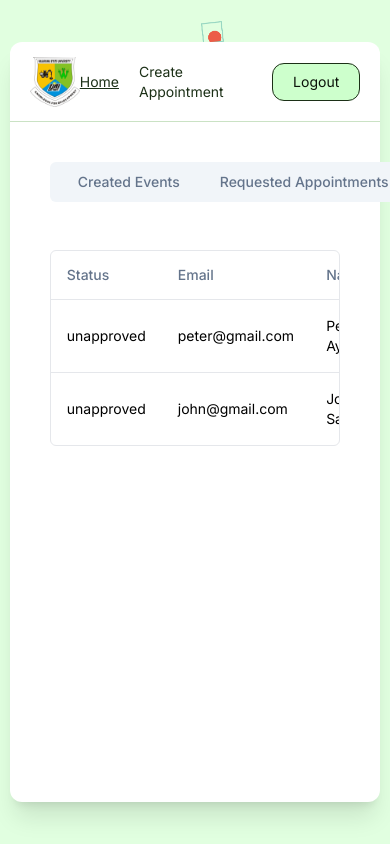
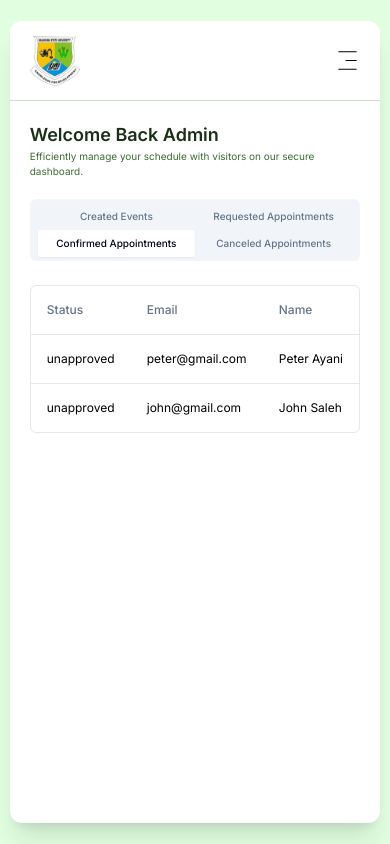
Before and after one commit to heysolomon/appointment-system, a Next.js app: page /admin/dashboard in a window 390 px wide. Built offline with nearby package versions, Linux system fonts and the light colour scheme.

Commit message:
responsiveness admin

```diff
--- a/app/admin/dashboard/create%20appointment/page.tsx
+++ b/app/admin/dashboard/create%20appointment/page.tsx
@@ -40,8 +40,8 @@ const BookAppointment = () => {
     },
   ]
   return (
-    <div className='grid grid-cols-2 gap-4'>
-      <div className='border-r border-r-dark_green-600 max-h-[97%] py-5 px-10'>
+    <div className='grid grid-cols-1 md:grid-cols-2 gap-4'>
+      <div className='border-r border-r-dark_green-600 max-h-[97%] py-5 px-10 hidden md:block'>
         <h1 className="text-dark_green-500 font-semibold text-xl">Create an appointment schedule</h1>
         <p className='text-sm text-dark_green-600'>Please enter schedule details</p>
         <div className='w-[80%] max-w-[500px]'>
@@ -50,7 +50,11 @@ const BookAppointment = () => {
       </div>
 
       <div className='p-5'>
-        <div className='grid grid-cols-2 gap-5 mt-5'>
+        <div className='md:hidden'>
+          <h1 className="text-dark_green-500 font-semibold text-xl">Create an appointment schedule</h1>
+          <p className='text-sm text-dark_green-600'>Please enter schedule details</p>
+        </div>
+        <div className='grid grid-cols-1 md:grid-cols-2 gap-5 mt-5'>
           <div>
             <label htmlFor="description" className="text-sm font-semibold">Select Available Dates</label>
             <CalendarComponent />
--- a/app/admin/dashboard/layout.tsx
+++ b/app/admin/dashboard/layout.tsx
@@ -6,6 +6,8 @@ import React from 'react'
 import Link from 'next/link'
 import { NsukLogo } from '@/public/assets/icons/icons'
 import { usePathname } from 'next/navigation'
+import { Popover, PopoverContent, PopoverTrigger } from '@/components/ui/popover'
+import { CiMenuFries } from 'react-icons/ci'
 
 interface DLayout {
     children: React.ReactNode
@@ -17,11 +19,11 @@ const Layout = ({ children }: DLayout) => {
         <div className='w-screen h-screen flex flex-col items-center justify-center bg-tea_green-700 fixed'>
             <BackgroundImage />
             {/* nav */}
-            <div className='w-[95%] h-[90%] bg-white absolute z-50 shadow-xl rounded-xl'>
+            <div className='w-[95%] h-[95%] md:h-[90%] bg-white absolute z-50 shadow-xl rounded-xl'>
                 <div className='h-20 border-b border-b-dark_green-900 flex items-center justify-between px-5 text-sm'>
                     <NsukLogo />
 
-                    <ul className='flex items-center text-dark_green'>
+                    <ul className='hidden md:flex items-center text-dark_green'>
                         <Link href='/admin/dashboard' className={`hover:underline mr-5 ${pathname === "/admin/dashboard" && "underline"}`}>
                             <li>Home</li>
                         </Link>
@@ -32,6 +34,23 @@ const Layout = ({ children }: DLayout) => {
                         <li className='bg-tea_green-500 text-dark_green-200 border border-dark_green-500 py-2 px-5 rounded-xl flex items-center hover:shadow-md hover:cursor-pointer'>Logout</li>
 
                     </ul>
+                    <Popover>
+                        <PopoverTrigger className="md:hidden">
+                            <CiMenuFries size={25} />
+                        </PopoverTrigger>
+                        <PopoverContent>
+                            <ul className='text-dark_green text-sm'>
+                                <Link href='/admin/dashboard' className={`hover:underline mr-5 ${pathname === "/dashboard" && "underline"}`}>
+                                    <li>Home</li>
+                                </Link>
+                                <Link href='/admin/dashboard/create appointment' className={`hover:underline mr-5 ${pathname === "/admin/dashboard/create%20appointment" && "underline"}`}>
+                                    <li>Create Appointment</li>
+                                </Link>
+                                <li className='bg-tea_green-500 text-dark_green-200 border border-dark_green-500 py-2 px-5 rounded-xl flex items-center hover:shadow-md hover:cursor-pointer'>Logout</li>
+
+                            </ul>
+                        </PopoverContent>
+                    </Popover>
                 </div>
 
                 <div className='w-full h-full'>
--- a/app/admin/dashboard/page.tsx
+++ b/app/admin/dashboard/page.tsx
@@ -5,13 +5,17 @@ import React from 'react'
 
 const page = () => {
     return (
-        <div className='p-10 h-max'>
-            <Tabs defaultValue="upcoming" className="w-full">
-                <TabsList>
-                    <TabsTrigger value="create_event" className="px-5 text-sm">Created Events</TabsTrigger>
-                    <TabsTrigger value="requested" className="px-5 text-sm">Requested Appointments</TabsTrigger>
-                    <TabsTrigger value="upcoming" className="px-5 text-sm">Confirmed Appointments</TabsTrigger>
-                    <TabsTrigger value="canceled" className="px-5 text-sm">Canceled Appointments</TabsTrigger>
+        <div className='p-5 md:p-10 h-max'>
+            <div>
+                <h1 className="text-dark_green-500 font-semibold text-lg">Welcome Back Admin</h1>
+                <p className='text-[10px] md:text-xs text-dark_green-600'>Efficiently manage your schedule with visitors on our secure dashboard.</p>
+            </div>
+            <Tabs defaultValue="upcoming" className="w-full h-max mt-5">
+                <TabsList className='grid grid-cols-2 h-min lg:inline-flex'>
+                    <TabsTrigger value="create_event" className="px-5 text-[10px] md:text-sm">Created Events</TabsTrigger>
+                    <TabsTrigger value="requested" className="px-5 text-[10px] md:text-sm">Requested Appointments</TabsTrigger>
+                    <TabsTrigger value="upcoming" className="px-5 text-[10px] md:text-sm">Confirmed Appointments</TabsTrigger>
+                    <TabsTrigger value="canceled" className="px-5 text-[10px] md:text-sm">Canceled Appointments</TabsTrigger>
                 </TabsList>
                 <TabsContent value="create_event" className=''>
                     <div className='p-5'>
--- a/app/dashboard/book%20appointment/page.tsx
+++ b/app/dashboard/book%20appointment/page.tsx
@@ -7,8 +7,8 @@ import React from 'react'
 
 const BookAppointment = () => {
   return (
-    <div className='grid grid-cols-2 gap-4'>
-      <div className='border-r border-r-slate-400 h-full py-5 px-10'>
+    <div className='grid grid-cols-1 md:grid-cols-2 gap-4'>
+      <div className='border-r border-r-slate-400 h-full py-5 px-10 hidden md:block'>
         <h1 className="text-dark_green-500 font-semibold text-xl">Book appointment with VC</h1>
         <p className='text-sm text-dark_green-600'>Please enter booking info</p>
         <div className='w-[80%] max-w-[500px]'>
@@ -17,7 +17,7 @@ const BookAppointment = () => {
       </div>
 
       <div className='p-5'>
-        <div className='grid grid-cols-2 gap-5 mt-5'>
+        <div className='grid grid-cols-1 md:grid-cols-2 gap-5 mt-5'>
           <div>
             <label htmlFor="description" className="text-sm font-semibold">Select Date</label>
             <CalendarComponent />
--- a/components/admin/dashboard/upcoming_appointments/data-table.tsx
+++ b/components/admin/dashboard/upcoming_appointments/data-table.tsx
@@ -33,7 +33,7 @@ export function DataTable<TData, TValue>({
 
     return (
         <div className="rounded-md border">
-            <Table>
+            <Table className="text-xs md:text-sm">
                 <TableHeader>
                     {table.getHeaderGroups().map((headerGroup) => (
                         <TableRow key={headerGroup.id}>
--- a/components/admin/dashboard/upcoming_appointments/page.tsx
+++ b/components/admin/dashboard/upcoming_appointments/page.tsx
@@ -31,7 +31,7 @@ export default async function UpcomingAppoinments() {
     ]
 
     return (
-        <div className=" py-10">
+        <div className="py-4 md:py-5">
             <DataTable columns={columns} data={data} />
         </div>
     )
--- a/components/dashboard/upcoming_appointments/page.tsx
+++ b/components/dashboard/upcoming_appointments/page.tsx
@@ -31,7 +31,7 @@ export default async function UpcomingAppoinments() {
     ]
 
     return (
-        <div className="py-4 md:py-10">
+        <div className="py-4 md:py-5">
             <DataTable columns={columns} data={data} />
         </div>
     )
```
